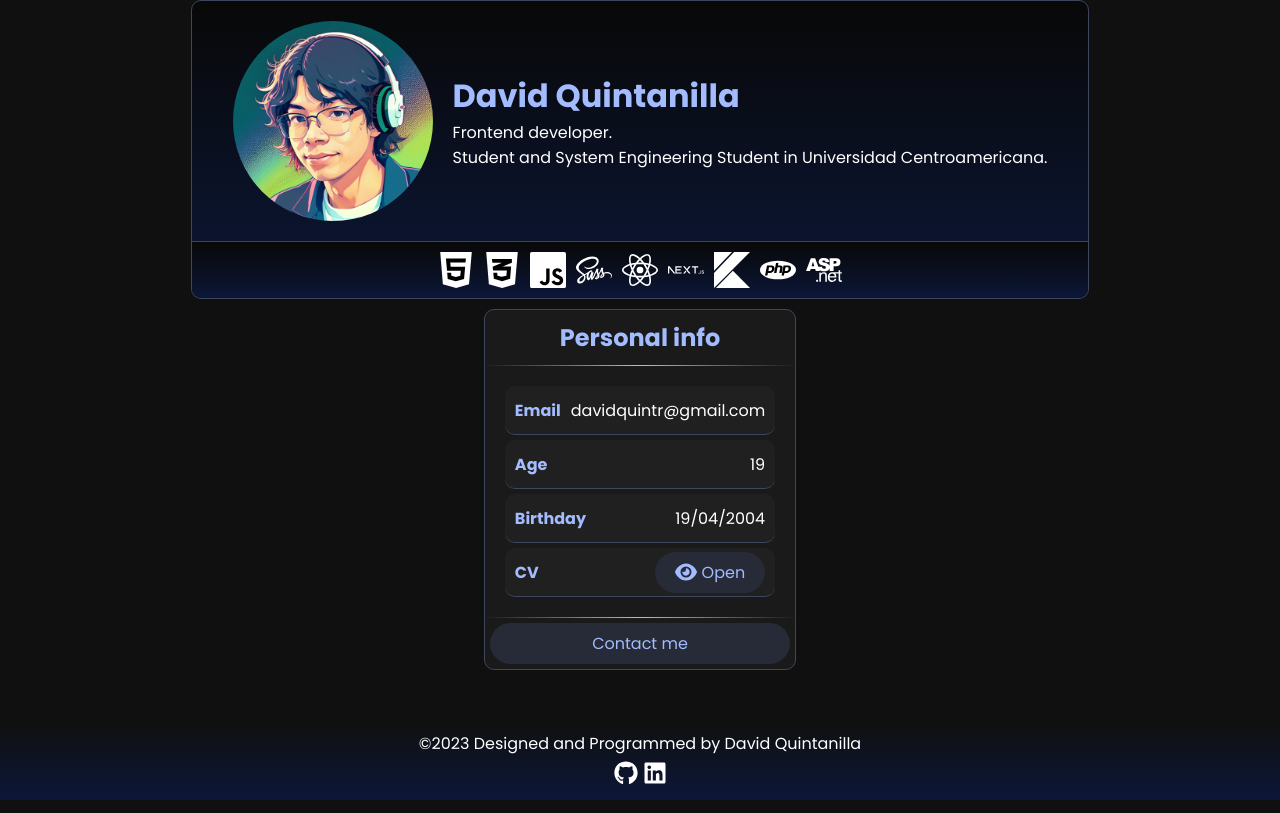
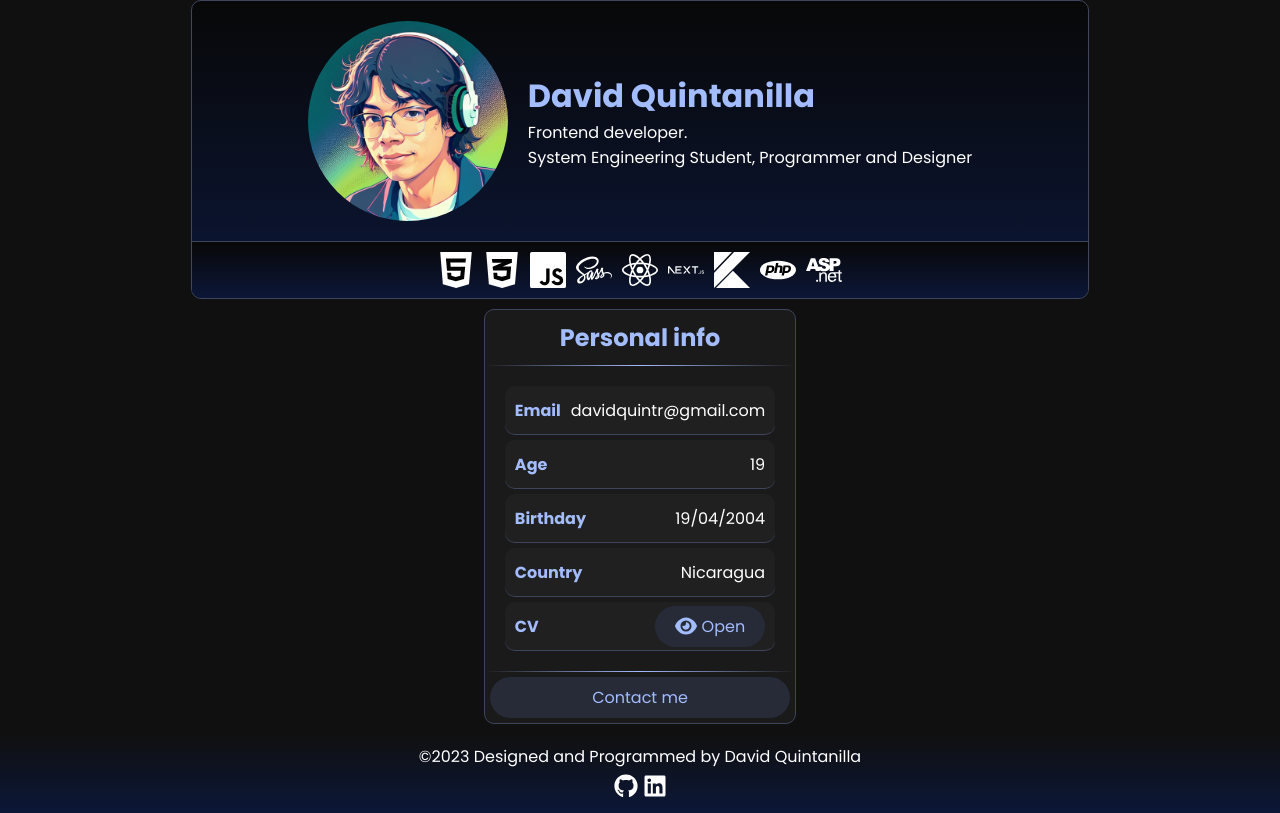
Before and after one commit to davidquintr/portfolio, a Next.js app: page /portfolio/components/personal_info in a window 1280 px wide. Built offline with nearby package versions, Linux system fonts and the light colour scheme.

Commit message:
variant of blog icon

```diff
--- a/pages/assets/json/basics.json
+++ b/pages/assets/json/basics.json
@@ -1,7 +1,7 @@
 {
     "author": "David Quintanilla",
     "eng" :{
-        "details":"<p>Frontend developer.</p><p>Student and System Engineering Student in Universidad Centroamericana.</p>",
+        "details":"<p>Frontend developer.</p><p>System Engineering Student, Programmer and Designer</p>",
         "aboutme": "<p>Hello! I'm David Quintanilla Ruiz, a programmer who also dabbles in the world of design. I consider myself a fast learner and possess notable communication and leadership skills. Currently, I have expertise in creating and designing websites. I am someone who easily adapts to the needs of the moment and I have also experimented with mobile applications.</p><p>My most important project has been 'Expediente Docente,' a platform that is still being developed for the 'Universidad Centroamericana' in my country, Nicaragua.<br><br>Currently, I am a student of Systems Engineering at the 'Universidad Centroamericana' of Nicaragua, and I expect to complete my studies in 2026.</p><p>Among my interests are playing video games, watching technology videos, and occasionally drawing.</p>"
     },
     "es": {
--- a/pages/assets/json/blog_published.json
+++ b/pages/assets/json/blog_published.json
@@ -1,6 +1,7 @@
 [
     {
         "icon": "./blog/expedoc.png",
+        "thumbnail": "./blog/expedoc-thumbnail.png",
         "title": "Expediente Docente - Web Platform development",
         "description" : "Details about the development of web platform 'Expediente Docente'.",
         "date": "2023-06-27",
--- a/pages/assets/json/projects_en.json
+++ b/pages/assets/json/projects_en.json
@@ -2,7 +2,7 @@
   {
   "img": "./project/expedoc.png",
   "title": "Expediente Docente",
-  "details": "My first job experience in Software Development. This works like a teacher manager or internal social media for a college, including self system of feedback and a record history of teachers.",
+  "details": "My first job experience in Software Development. This works like a teacher manager or internal social media for a college, including self system of feedback and a historical register of teachers.",
   "tech": "asp csharp css js html",
   "urlCode": "",
   "urlView": "",
--- a/pages/blog/[blog].tsx
+++ b/pages/blog/[blog].tsx
@@ -45,6 +45,7 @@ const BlogArticle = ({ blogElement }) => {
       : "";
 
   const URL = `${origin}${asPath}`;
+
   try {
     return (
       <>
@@ -53,7 +54,7 @@ const BlogArticle = ({ blogElement }) => {
           <title>{isBlog ? blogElement?.title : "Blog"}</title>
           <meta property="og:title" content={blogElement?.title}></meta>
           <meta property="og:description" content={blogElement?.description}></meta>
-          <meta property="og:image" content={`${origin}/portfolio/${blogElement?.icon?.replace("./", "")}`}></meta>
+          <meta property="og:image" content={`${origin}/portfolio/${blogElement?.thumbnail?.replace("./", "")}`}></meta>
           <meta property="og:url" content={URL}></meta>
           <meta
             property="article:section"
--- a/pages/components/personal_info.tsx
+++ b/pages/components/personal_info.tsx
@@ -38,6 +38,11 @@ export default function PersonalInfo() {
               detail={personal?.birthday}
             ></PersonalItem>
             <PersonalItem
+              title={"Country"}
+              url={""}
+              detail={personal?.country}
+            ></PersonalItem>
+            <PersonalItem
               title={"CV"}
               url={"curriculum.pdf"}
               detail={"Open"}
--- a/pages/scss/page.scss
+++ b/pages/scss/page.scss
@@ -478,7 +478,7 @@ body{
         width: 90%;
         align-items: center;
         gap: 15px;
-        transition: all 0.5s;
+        transition: background-color 0.5s, transform 0.5s;
 
         &:hover{
             background-color: $color-boldblue;
@@ -499,7 +499,7 @@ body{
     }
 
     &-img{
-        border-radius: $br-default;
+        border-radius: 5px;
         margin: 20px 10px;
         height: auto;
         width: 40%;
```
Also changed, not shown: public/blog/expedoc-thumbnail.png (added), public/blog/expedoc.png.
